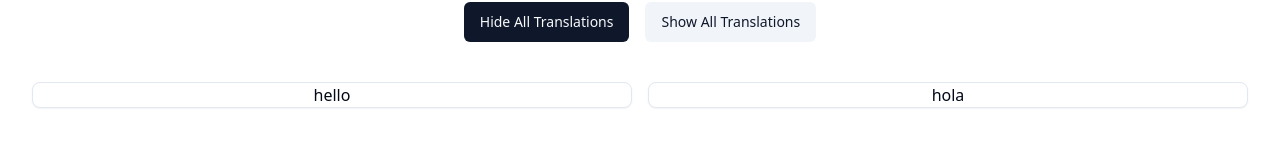
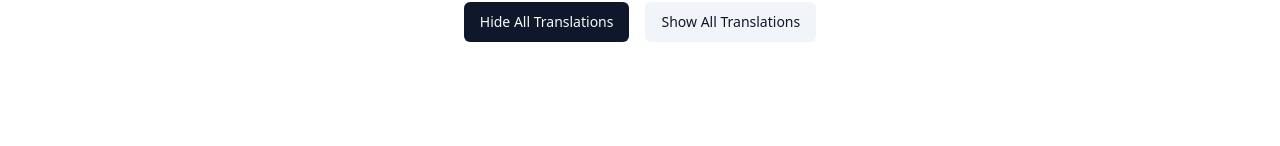
Before and after one commit to tomcorey26/language-islands, a React (Vite) app: page / in a window 1280 px wide. Shown: the part 158-304 px from the top of the page. Built offline with nearby package versions, Linux system fonts and the light colour scheme.

Commit message:
Save flashcards to local storage

```diff
--- a/src/App.tsx
+++ b/src/App.tsx
@@ -1,10 +1,10 @@
-import { useState } from 'react';
 import './App.css';
 import { Input } from '@/components/ui/input';
 import { Card } from '@/components/ui/card';
 import { Button } from '@/components/ui/button';
 import { useForm, SubmitHandler } from 'react-hook-form';
 import React from 'react';
+import useLocalStorage from '@/hooks/useLocalStorage';
 
 // Features:
 // 1) Form to add a new line item. English and spanish translation
@@ -18,7 +18,7 @@ import React from 'react';
 // Toggle all translations to be hidden
 
 // Strech goals:
-// Have it translate to other languages automatically
+// Have it translate to other languages automatically, e.g show suggestions that the user can click on
 
 type Inputs = {
   english: string;
@@ -33,14 +33,7 @@ interface FlashCard {
 }
 
 function App() {
-  const [flashCards, setFlashCards] = useState<FlashCard[]>([
-    {
-      id: '2232',
-      english: 'hello',
-      translation: 'hola',
-      translationHidden: false,
-    },
-  ]);
+  const [flashCards, setFlashCards] = useLocalStorage<FlashCard[]>('cards', []);
   const {
     register,
     handleSubmit,
@@ -60,7 +53,6 @@ function App() {
   }
 
   const onSubmit: SubmitHandler<Inputs> = (data) => {
-    console.log(data);
     addFlashCard(data.english, data.translation);
   };
 
--- /dev/null
+++ b/src/hooks/useLocalStorage.ts
@@ -0,0 +1,28 @@
+import { useState, useEffect } from 'react';
+
+export const useLocalStorage = <T>(
+  key: string,
+  initialValue: T
+): [T, React.Dispatch<React.SetStateAction<T>>] => {
+  const [storedValue, setStoredValue] = useState<T>(() => {
+    try {
+      const item = window.localStorage.getItem(key);
+      return item ? JSON.parse(item) : initialValue;
+    } catch (error) {
+      console.error(`Error retrieving value from local storage: ${error}`);
+      return initialValue;
+    }
+  });
+
+  useEffect(() => {
+    try {
+      window.localStorage.setItem(key, JSON.stringify(storedValue));
+    } catch (error) {
+      console.error(`Error storing value in local storage: ${error}`);
+    }
+  }, [key, storedValue]);
+
+  return [storedValue, setStoredValue];
+};
+
+export default useLocalStorage;
```
